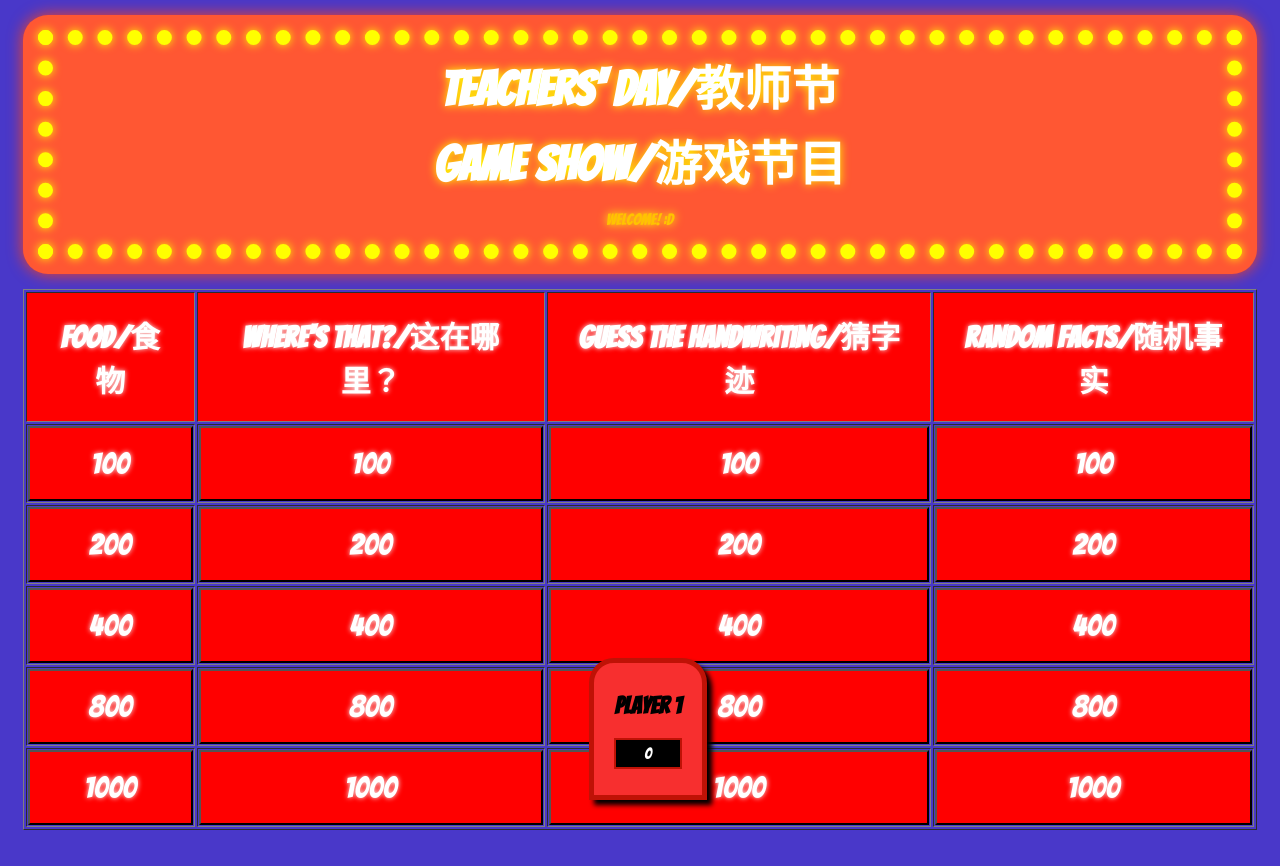
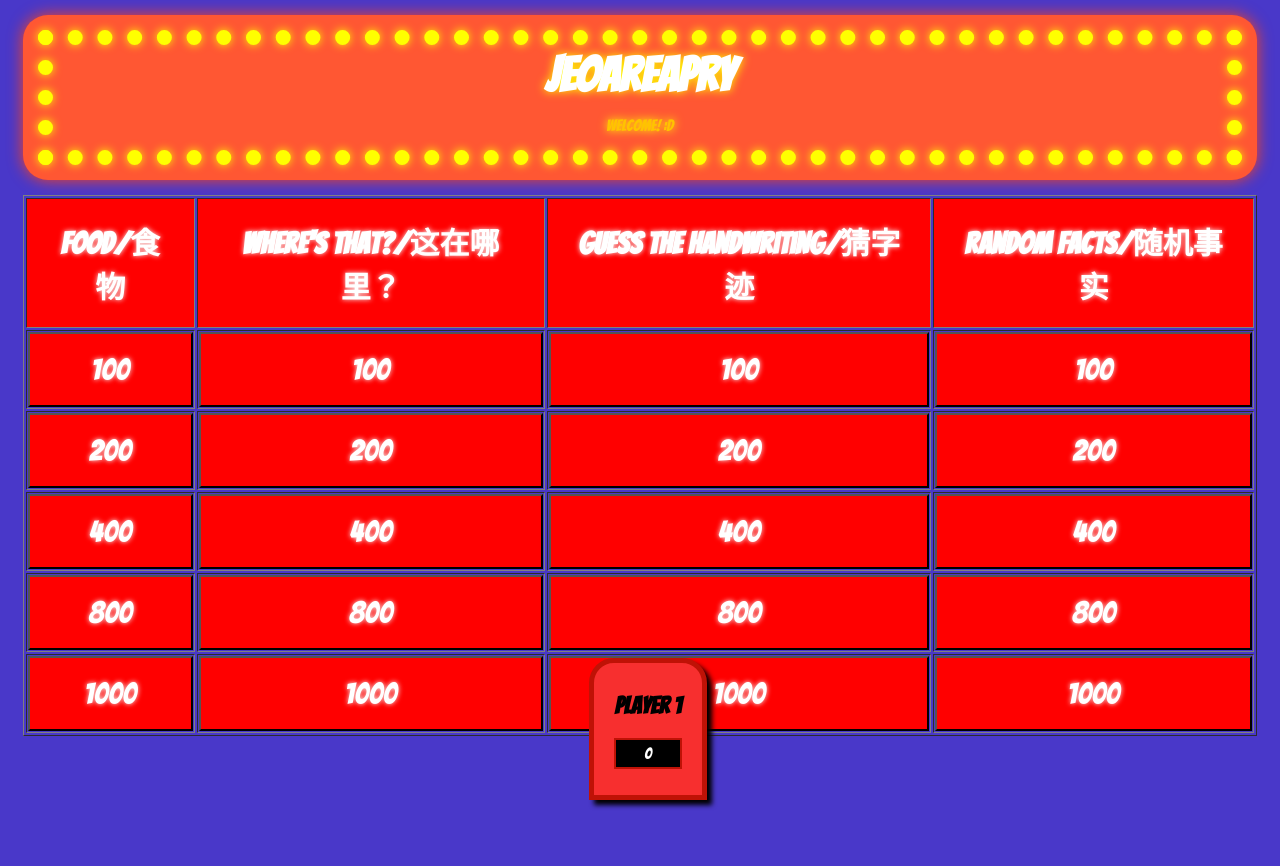
Before and after one commit to lohputer/gameshow, a React (Create React App) app: page / in a window 1280 px wide. Shown: the top 866 px of the page. After the commit the page ends 836 px from the top, so only its background shows below. Built offline with nearby package versions, Linux system fonts and the light colour scheme.

Commit message:
Update App.js

```diff
--- a/src/App.js
+++ b/src/App.js
@@ -159,9 +159,6 @@ export default function App() {
     for (let i = points.length; i<ppl; i++) {
       setPoints(pointlist => pointlist[i] = 0);
     }
-    for (let i=ppl; i<points.length; i++) {
-      setPoints(pointlist => pointlist.pop());
-    }
     for (let i = 0; i < ppl; i++) {
       divs.push(
         <div className="player">
@@ -201,8 +198,7 @@ export default function App() {
     <>
       <div className={started ? "start2 header" : "header"}>
         <div className="lights">
-          <h1>TEACHERS' DAY/教师节</h1>
-          <h1>GAME SHOW/游戏节目</h1>
+          <h1>JEOAREAPRY</h1>
           <p>Welcome! :D</p>
         </div>
       </div>
@@ -221,7 +217,7 @@ export default function App() {
       :
       <div className="screen">
         <div className="lights">
-          <h1>The End/结束</h1>
+          <h1>The End</h1>
         </div>
       </div>
       }
```
